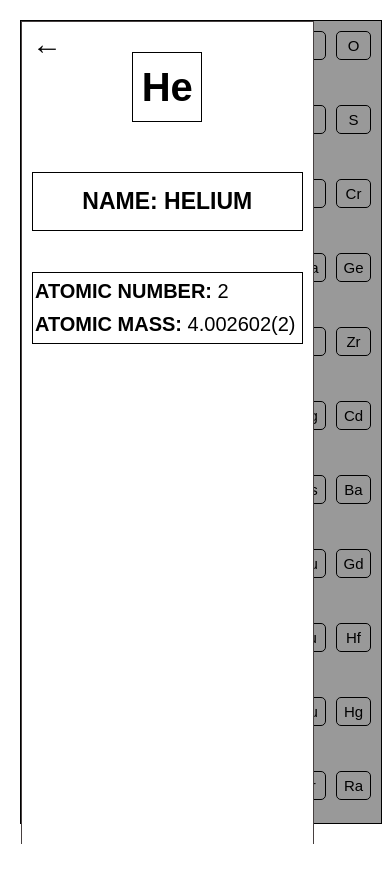
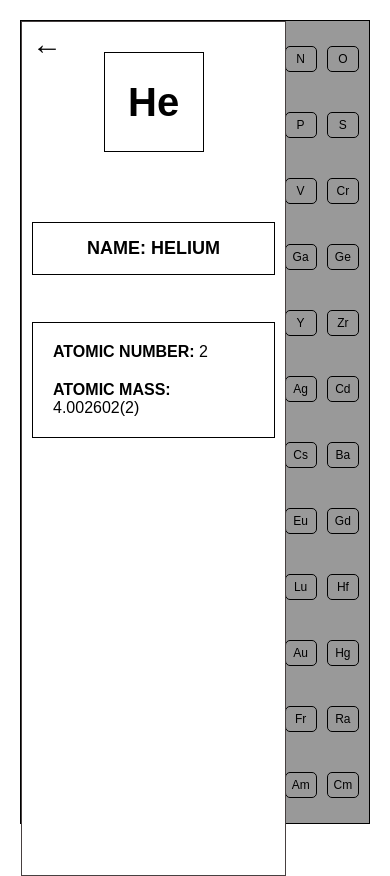
Before and after one commit to Feezy527/Feezy-website, a plain HTML site: page index.html in a window 390 px wide. Both pictures are taken after a click on the element "He". Before the commit the page ends 844 px from the top, so only its background shows below. Drawn offline with Linux system fonts and the light colour scheme.

Commit message:
Periodic Table.css

```diff
--- a/Periodic Table.css
+++ b/Periodic Table.css
@@ -12,13 +12,15 @@ div.container {
     height: 100vh;
 }
 
+/* sidebar  */
+
 div.sidenav {
     flex: 27%;
+    display: flex;
+    flex-direction: column;
     border: 1px solid black;
     margin-right: 10px;
     padding: 20px;
-    display: flex;
-    flex-direction: column;
     background-color: rgb(42, 107, 192);
 }
 
@@ -31,6 +33,8 @@ div.sidenav {
     justify-content: center;
     align-items: center;
     height: 680px;
+    z-index: 1;
+    position: sticky;
 }
 
 div.element-symbol {
@@ -43,7 +47,7 @@ div.element-symbol {
     justify-content: center;
     align-items: center;
     margin-bottom: 150px;
-    font-size: 3vw;
+    font-size: 40px;
 }
 
 .ele {
@@ -55,7 +59,7 @@ div.element-symbol {
     text-transform: uppercase;
     margin-bottom: 100px;
     padding: 15px;
-    font-size: 1.54vw;
+    font-size: 18px;
 }
 
 div.element-info1 {
@@ -65,41 +69,40 @@ div.element-info1 {
     left: 10px;
     padding: 10px;
     text-transform: uppercase;
-    font-size: 1.3vw;
     border: 1px solid #000;
     text-align: left;
     display: block;
 }
 
 .num {
-    padding: 10px 0px 10px 0px;
+    padding: 10px;
 }
 
 .close-btn {
     display: none;
 }
 
-
+/* periodic table */
 
 div.periodic-table {
     flex: 70%;
     border: 1px solid black;
-    padding: 10px 10px 0px 10px;
-    overflow: hidden;
+    padding: 10px;
     display: grid;
     grid-template-columns: repeat(16, 1fr);
     grid-template-rows: repeat(8, 1fr);
     grid-gap: 10px;
+    overflow: scroll;
 }
 
 .symbol {
-    margin-bottom: 35px;
+    margin-bottom: 15px;
+    margin-top: 15px;
     border: 1px solid black;
     display: flex;
     justify-content: center;
     align-items: center;
     cursor: pointer;
-    font-size: 1.4vw;
     transition: 0.3s ease;
 }
 
@@ -111,54 +114,20 @@ div.periodic-table {
 
 
 
-@media (max-width: 850px) {
-
-    div.element-symbol {
-        width: 70px;
-        height: 70px;
-    }
-
-
-    .ele {
-        border: 1px solid black;
-        text-transform: uppercase;
-        margin-bottom: 100px;
-        padding: 15px;
-        font-size: 1.52vw;
-        top: 150px;
-    }
-
-
-    div.element-info1 {
-        padding: 2px;
-        top: 250px;
-
-    }
-
-    .num {
-        padding: 5px 0px 5px 0px;
-    }
+/* @media (max-width: 850px) {
 
     .periodic-table {
         grid-template-columns: repeat(14, 1fr);
         grid-template-rows: repeat(9, 1fr);
     }
 
-    .symbol {
-        padding-top: 5px;
-        padding-bottom: 5px;
-        margin-bottom: 15px;
-    }
-
-}
+} */
 
 /* phone size */
-@media (max-width: 600px) {
+@media (max-width: 780px) {
 
     div.container {
         position: relative;
-        overflow: scroll;
-        position: fixed;
     }
 
     /* sidenav */
@@ -169,30 +138,12 @@ div.periodic-table {
         width: 0px;
         padding: 0px;
         height: 0px;
-        transition: 0.5s;
+        transition: 3s;
     }
 
     .element-container {
-        width: 75vw;
+        width: 68vw;
         height: 855px;
-        text-align: center;
-        display: flex;
-        justify-content: center;
-        align-items: center;
-        position: sticky;
-        z-index: 1;
-    }
-
-    div.element-symbol {
-        font-size: 40px;
-    }
-
-    .ele {
-        font-size: 23px;
-    }
-
-    div.element-info1 {
-        font-size: 20px;
     }
 
     .close-btn {
@@ -207,25 +158,12 @@ div.periodic-table {
     /* periodic table */
 
     div.periodic-table {
-        padding: 10px 10px 0px 10px;
-        overflow: scroll;
-        display: grid;
         grid-template-columns: repeat(8, 1fr);
         grid-template-rows: repeat(15, 1fr);
-        grid-gap: 10px;
     }
 
     .symbol {
         border-radius: 5px;
-        margin-bottom: 35px;
-        border: 1px solid black;
-        display: flex;
-        justify-content: center;
-        align-items: center;
-        cursor: pointer;
         padding: 5px;
-        font-size: 15px;
+        font-size: 12px;
     }
-
-
-}
```
